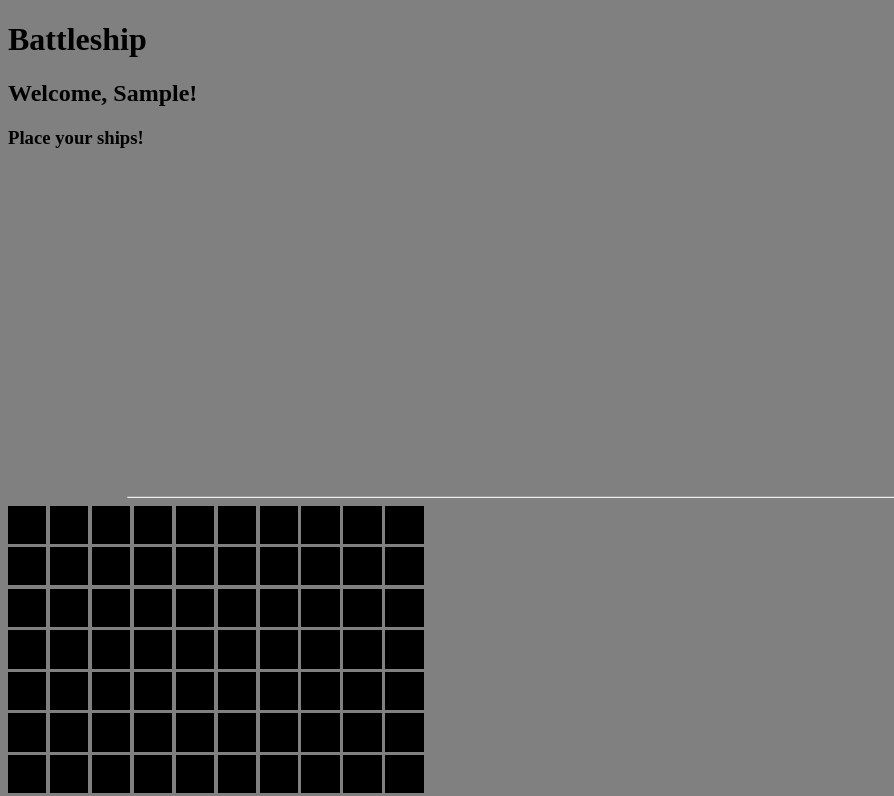
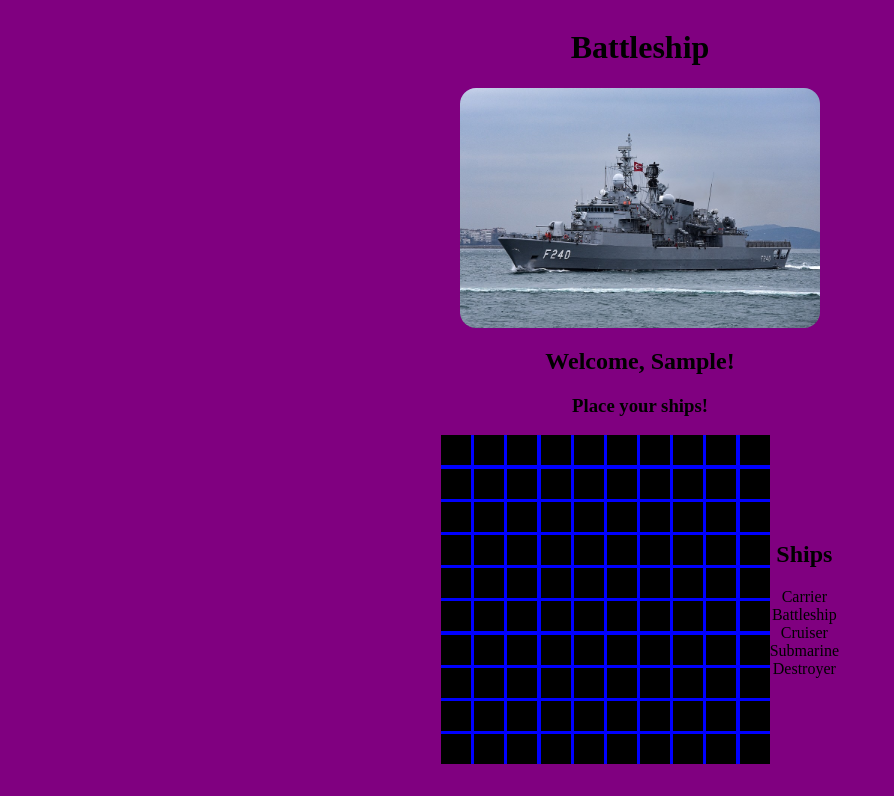
Before and after one commit to DanRHenry/battleship, a website: page index.html in a window 1280 px wide. Both pictures are taken after typing "Sample" into the empty fields and a click on the input "Submit". Shown: the top 796 px of the page, without its empty margins (0-894 px from the left). Drawn offline with Linux system fonts and the light colour scheme.

Commit message:
working on formatting for portrait or landscape displays, etc.

```diff
--- a/index.html
+++ b/index.html
@@ -7,15 +7,19 @@
     <link rel="stylesheet" href="./styles/style.css">
 </head>
 <body>
-    <h1>Battleship</h1>
+  <h1>Battleship</h1>
+    <img id="hero" src="./media/ship.jpg" alt="ship">
+    <!-- <img id="hero" src="./media/aircraft_carrier.jpg" alt="aircraft_carrier"> -->
     <div id="nameInputSection">
     </div>
+    <div id="playerTurn"></div>
+    <div id="gameContainer">
       <div id="enemyBoard">
-        <!-- Position Your Ships! -->
       </div>
-      <hr style = "width: 80vw">
+      <div class="break"></div>
       <div id="gameBoard"></div>
-      <div id="playerTurn"></div>
+      <button id="placeShip">Place Ship</button>
+      <div class="break"></div>
       <div id="boats">
         <h2>Ships</h2>
         <div id="boatList"></div>
--- a/scripts/index.js
+++ b/scripts/index.js
@@ -65,6 +65,7 @@ ws.addEventListener("message", (message) => {
   } else if (JSON.parse(message.data).playerOrder) {
     playerOrder = JSON.parse(message.data).playerOrder;
   } else if (JSON.parse(message.data).endGame) {
+    //todo -- change these console logs to on screen messages
     console.log(JSON.parse(message.data).sunkenBoat, "has sunk");
     console.log(
       "the game is ended,",
@@ -160,6 +161,7 @@ function handleNameSubmitBtnClicked(e) {
   nameInputSection.innerHTML = `<h2>Welcome, ${playerName}!</h2>
   <h3>Place your ships!</h3>`;
   console.log("playerName:", playerName);
+  document.getElementById(`gameContainer`).style.display = `flex`;
 }
 
 nameSubmitBtn?.addEventListener("click", handleNameSubmitBtnClicked);
@@ -168,12 +170,6 @@ const gameBoard = document.getElementById("gameBoard");
 
 function createGrid() {
   const grid = document.createElement("div");
-
-  grid.style.display = "grid";
-  grid.style.gridTemplateColumns = "repeat(10,1fr)";
-  grid.style.gridTemplateRows = "repeat(10,1fr)";
-  grid.style.width = "32.5vw";
-  grid.style.gap = ".25vw";
   grid.id = "playerGrid";
 
   gameBoard.appendChild(grid);
@@ -181,10 +177,6 @@ function createGrid() {
   for (let row = 0; row < 10; row++) {
     for (let column = 0; column < 10; column++) {
       let square = document.createElement("div");
-      square.style.backgroundColor = "black";
-      square.style.color = "white";
-      square.style.height = "3vw";
-      square.style.width = "3vw";
       const identifier = `grid-item-${column}_${row}`;
       square.id = identifier;
       square.className = "gameSquare";
@@ -356,7 +348,6 @@ function createGrid() {
                           position
                         ).style.backgroundColor = "white";
                         document.getElementById(position).style.color = "blue";
-                        // sendShipData(position);
                       }
                     } catch {
                       return;
@@ -368,6 +359,11 @@ function createGrid() {
                     }
                   }
                   boat = "";
+                }
+              }
+              for (square of document.getElementsByClassName("gameSquare")) {
+                if (square.style.backgroundColor === `green` || square.style.backgroundColor === `red`) {
+                  square.style.backgroundColor = `black`;
                 }
               }
             }
@@ -413,7 +409,7 @@ function createGrid() {
       });
 
       square.addEventListener("contextmenu", handleRightClickedSquare, false);
-
+      document.getElementById(`placeShip`).addEventListener(`click`, handleRightClickedSquare, false)
       grid.append(square);
     }
   }
@@ -439,30 +435,15 @@ function createEnemyGrid(boatPositions) {
     return;
   }
 
-  const hr = document.createElement("div");
-  hr.style.width = "80vw";
-  hr.style.height = "1em";
-  hr.style.color = "green";
-  gameBoard.append(hr);
-
   const enemyGrid = document.createElement("div");
 
   enemyGrid.id = "enemyGrid";
-  enemyGrid.style.display = "grid";
-  enemyGrid.style.gridTemplateColumns = "repeat(10,1fr)";
-  enemyGrid.style.gridTemplateRows = "repeat(10,1fr)";
-  enemyGrid.style.width = "32.5vw";
-  enemyGrid.style.gap = ".25vw";
 
   document.getElementById("enemyBoard").appendChild(enemyGrid);
 
   for (let row = 0; row < 10; row++) {
     for (let column = 0; column < 10; column++) {
       let square = document.createElement("div");
-      square.style.backgroundColor = "black";
-      square.style.color = "white";
-      square.style.height = "3vw";
-      square.style.width = "3vw";
       const identifier = `enemy-grid-item-${column}_${row}`;
       square.id = identifier;
       square.className = "enemyGameSquare";
@@ -559,6 +540,7 @@ function createEnemyGrid(boatPositions) {
       }
 
       square.addEventListener("click", handleClick);
+      square.addEventListener(`touchstart`, handleClick);
       enemyGrid.append(square);
     }
   }
@@ -584,7 +566,9 @@ function determinePlayerOrder() {
 }
 
 //todo -- if colors are gray and the game hasn't begun yet, maybe allow for ships to be recalled. this could be accomplished by searching the grid for the matching id
-//todo -- work on websocket integration, player turns, etc.
-//todo -- work on correct player up displaying
 //todo -- rework graphic layout
 //todo -- add a notice of the game ending, ships sunk, etc to the layout
+//todo -- fix player turn message
+//todo -- add logic to deal with more than two players (maybe lock out new players at a point?)
+//todo -- add a loop to keep trying to send gameplay information if the other player joins late?
+//todo -- continue working on touch integration solutions
--- a/styles/style.css
+++ b/styles/style.css
@@ -1,28 +1,86 @@
 body {
-    background-color: gray;
+  background-color: gray;
+  display: flex;
+  flex-direction: column;
+  text-align: center;
 }
 
-#gameBoard, #enemyBoard {
-    display: flex;
-    flex-direction: column;
-    text-align: center;
-    /* background-color: blue; */
-    min-height: clamp(300px, 32.5vw, 40vh);
-    width: clamp(300px, 32.5vw, 40vh);
+#hero {
+  /* position: absolute; */
+  display: inline;
+  margin: auto;
+  max-height: 250px;
+  border-radius: 1em;
 }
 
-#enemyGrid, #playerGrid {
-    /* display: flex; */
-    /* flex-direction: column; */
-    /* text-align: center; */
-    /* background-color: red; */
-    /* margin-left: 40vw; */
-    /* text-align: center; */
+@media (orientation: portrait) {
+  #hero {
+    max-width: 80vw;
+    height: 100px;
+  }
+  body, #gameContainer {
+    flex-direction: column;
+  }
+  .break {
+    height: 1em;
+  }
 }
 
+@media (orientation: landscape) {
+  body {
+    background-color: purple;
+  }
+   #hero {
+    max-height: 30vh;
+   }
+   #gameContainer {
+    flex-direction: row;
+   }
+
+   #placeShip {
+    display: none;
+   }
+
+  .break {
+    height: 1em;
+  }
+}
+
+.break {
+  background-color: pink;
+}
+
+#gameContainer {
+  display: none;
+  align-items: center;
+  margin-left: auto;
+  margin-right: auto;
+  /* background-color: red; */
+}
+
+#gameBoard {
+  background-color: blue;
+}
+
+#enemyBoard {
+  background-color: red;
+}
+
+#enemyGrid,
+#playerGrid {
+  display: grid;
+  grid-template-columns: repeat(10, 1fr);
+  grid-template-rows: repeat(10, 1fr);
+  gap: 0.25vw;
+}
+
+.enemyGameSquare,
 .gameSquare {
-    /* display: flex;
-    flex-direction: column;
-    text-align: center; */
-    user-select: none;
+  background-color: black;
+  color: white;
+  height: 30px;
+  width: 30px;
+  /* height: 3vw;
+  width: 3vw; */
+  user-select: none;
 }
```
Also changed, not shown: media/aircraft_carrier.jpg (added), media/ship.jpg (added).
